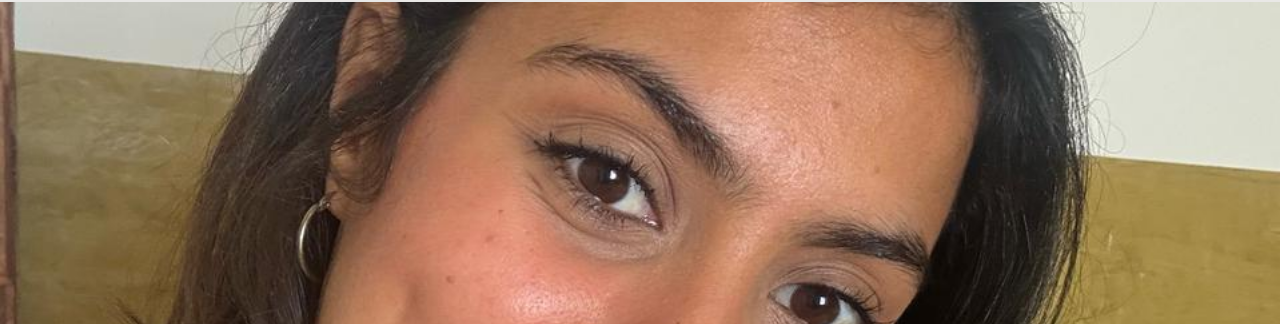
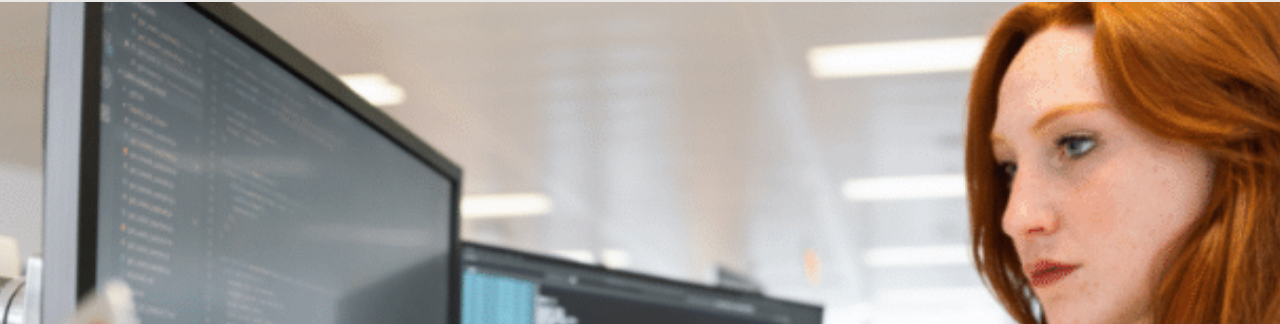
Before and after one commit to khouloudrbai/nateg_basic_web, a plain HTML site: page index.html in a window 1280 px wide. Shown: the part 65-389 px from the top of the page. Drawn offline with Linux system fonts and the light colour scheme.

Commit message:
change image

```diff
--- a/index.html
+++ b/index.html
@@ -32,7 +32,7 @@
   </header>
     <main class="main">
       <section id="hero" class="hero">
-          <img src="khouloud.jpg" alt="Hero Background" class="hero-bg">
+          <img src="khouloud.png" alt="Hero Background" class="hero-bg">
           <div class="container">
               <div class="content">
                   <h2>khouloud rebai</h2>
```
Also changed, not shown: khouloud.jpg (deleted), khouloud.png (added).
